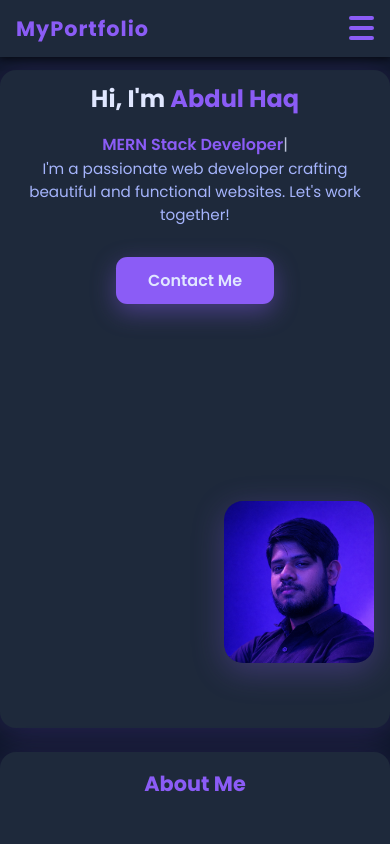
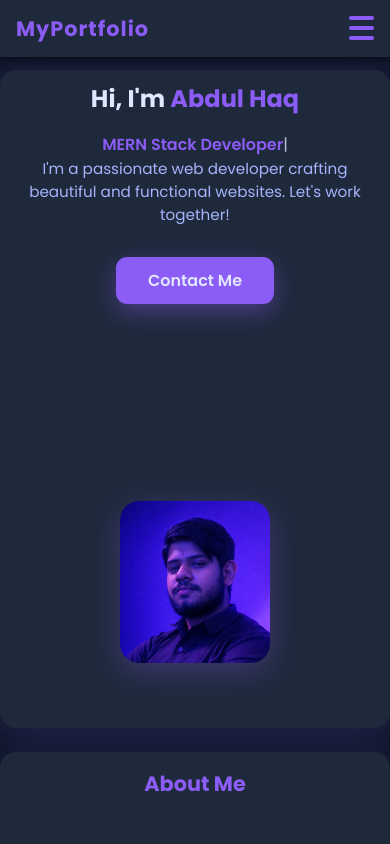
Before and after one commit to abdulhaqkhatai/portfolio, a React (Vite) app: page / in a window 390 px wide. Shown: the top 844 px of the page. Built offline with nearby package versions, Linux system fonts and the light colour scheme; the HTML template or start-up script is replaced by a standard one.

Commit message:
responsive 2

```diff
--- a/src/App.css
+++ b/src/App.css
@@ -27,6 +27,8 @@ body {
   min-height: 100vh;
   -webkit-font-smoothing: antialiased;
   text-rendering: optimizeLegibility;
+  overflow-x: hidden;
+  width: 100%;
 }
 
 header {
@@ -43,10 +45,12 @@ header {
 
 nav {
   width: 100%;
+  max-width: 100%;
   padding: 1rem 2rem;
   display: flex;
   align-items: center;
   justify-content: space-between;
+  box-sizing: border-box;
 }
 
 .logo {
@@ -149,6 +153,7 @@ nav {
   border-radius: var(--radius);
   box-shadow: 0 4px 32px rgba(139, 92, 246, 0.2);
   flex-wrap: wrap;
+  overflow: hidden;
 }
 
 .hero-content {
@@ -191,6 +196,8 @@ nav {
   opacity: 1;
   margin-right: -3.5rem;
   margin-left: auto;
+  max-width: 100%;
+  overflow: hidden;
 }
 
 .hero-img img {
@@ -205,15 +212,6 @@ nav {
   object-fit: cover;
 }
 
-@media (max-width: 760px) {
-  .hero {
-    padding: 1rem 0.75rem;
-  }
-  .hero-img img {
-    width: 200px;
-  }
-}
-
 section {
   max-width: 1100px;
   margin: 3rem auto;
@@ -221,6 +219,9 @@ section {
   border-radius: var(--radius);
   padding: 2rem;
   box-shadow: 0 4px 32px rgba(139, 92, 246, 0.15);
+  overflow: hidden;
+  width: 100%;
+  box-sizing: border-box;
 }
 
 section h2 {
@@ -758,12 +759,23 @@ footer {
 
 @media (max-width: 900px) {
 
-  .hero,
-  section {
+  .hero {
     flex-direction: column;
     align-items: center;
     text-align: center;
     padding: 2rem 1rem;
+    overflow: hidden;
+  }
+
+  .hero-content {
+    min-width: auto;
+    width: 100%;
+  }
+
+  .hero-img {
+    min-width: auto;
+    margin-right: 0;
+    width: 100%;
   }
 
   .hero-content h1 {
@@ -772,6 +784,13 @@ footer {
 
   .hero-content p {
     font-size: 1rem;
+  }
+
+  section {
+    flex-direction: column;
+    align-items: center;
+    text-align: center;
+    padding: 2rem 1rem;
   }
 
   .about-content,
```
